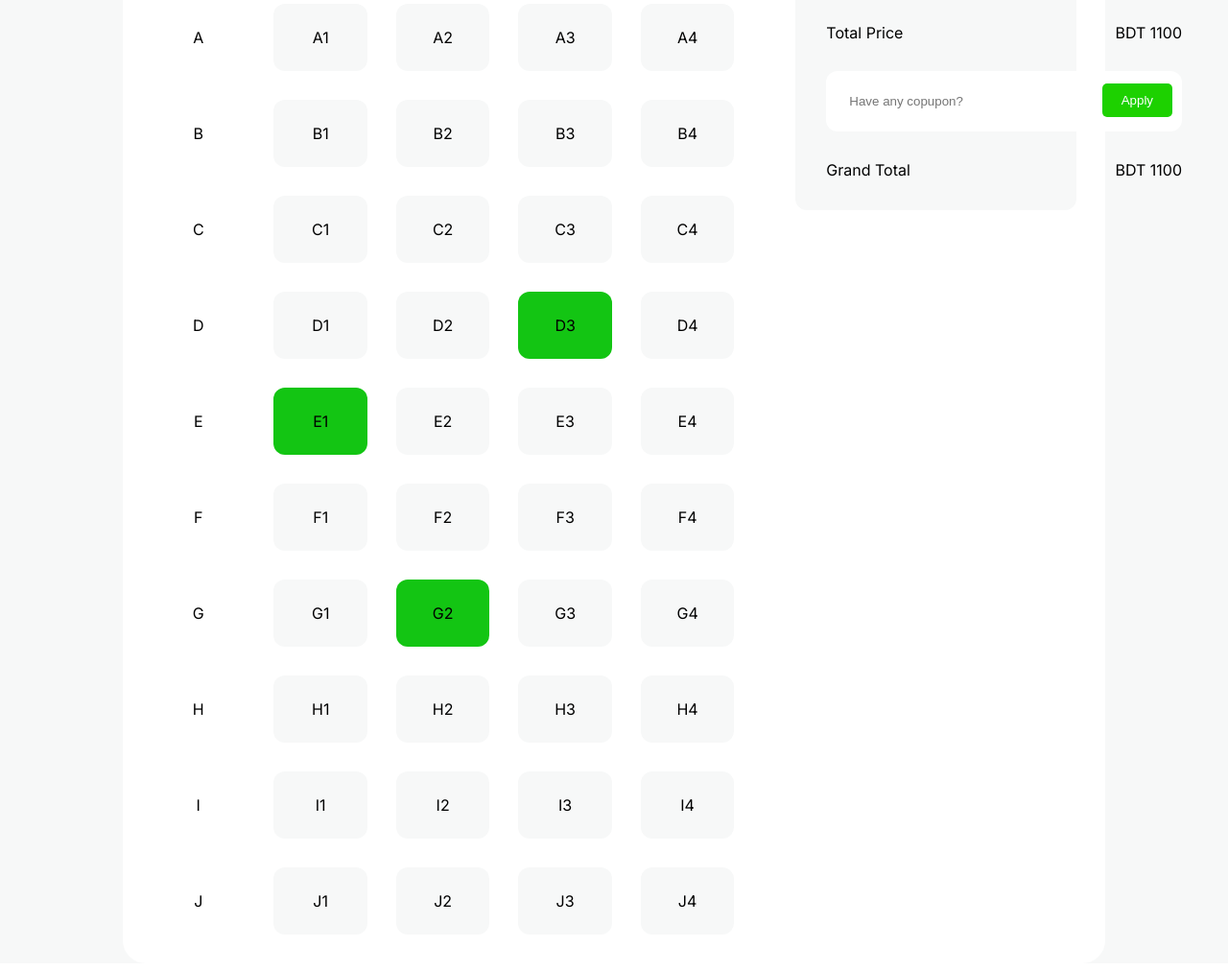
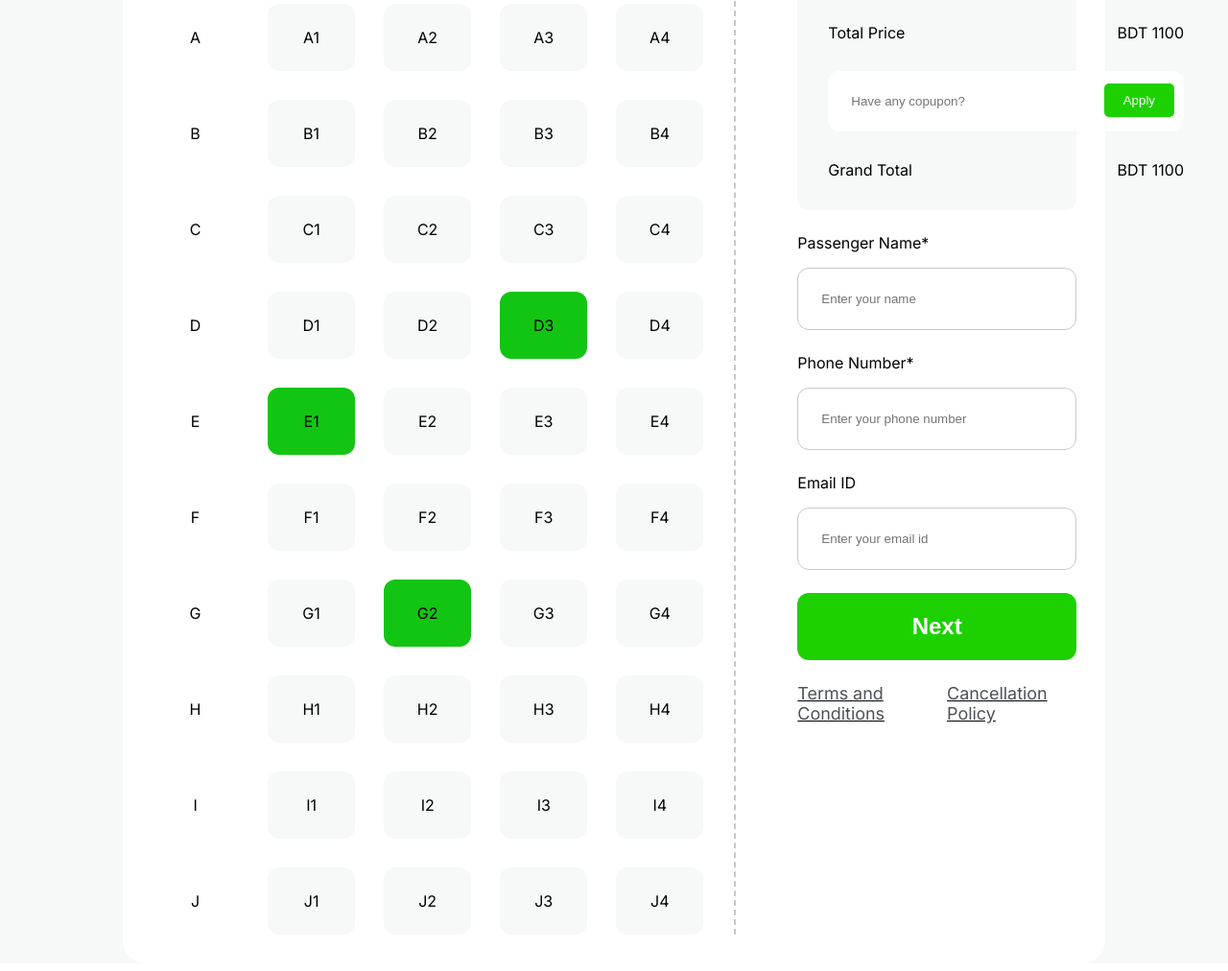
Before and after one commit to abirhasanabid/smart-ticketing, a plain HTML site: page index.html in a window 1280 px wide. Shown: the part 2741-3753 px from the top of the page at 96% size. Drawn offline with nearby package versions, Linux system fonts and the light colour scheme.

Commit message:
paribhone section done

```diff
--- a/index.html
+++ b/index.html
@@ -258,6 +258,21 @@
                             </div>
                         </div>
                     </div>
+                    <div class="right-side-second-content inter-font">
+                        <form action="">
+                            <p class="right-side-form-title">Passenger Name*</p>
+                            <input  class="right-side-input" type="text" placeholder="Enter your name" name="" id="">
+                            <p class="right-side-form-title">Phone Number*</p>
+                            <input  class="right-side-input" type="text" placeholder="Enter your phone number" name="" id="">
+                            <p class="right-side-form-title">Email ID</p>
+                            <input  class="right-side-input" type="text" placeholder="Enter your email id" name="" id="">
+                        </form>
+                        <button class="right-second-form-btn">Next</button>
+                        <div class="tearms-content display-flex">
+                            <p class="primary-p tearms">Terms and Conditions</p>
+                            <p class="primary-p tearms">Cancellation Policy</p>
+                        </div>
+                    </div>
                 </div>
             </div>
         </section>
--- a/style/style.css
+++ b/style/style.css
@@ -361,6 +361,7 @@ header {
 
 .left-side-content {
     width: 63%;
+    margin-right: 32px ;
 }
 
 .first-sit-content {
@@ -423,6 +424,7 @@ header {
 .right-side-content {
     width: 37%;
     padding-left: 64px;
+    border-left: 2px dashed rgba(128, 128, 128, 0.432);
 }
 
 .right-side-content-title {
@@ -469,7 +471,7 @@ header {
     position: relative;
 }
 
-.price-input {
+.price-input,.right-side-input {
     width: 100%;
     border: none;
     padding: 24px;
@@ -489,7 +491,31 @@ header {
     padding: 10px 20px;
     background-color: #1DD100;
 }
-
+/* .right-side-second-content{
+} */
+.right-side-form-title{
+    margin-top: 24px;
+    margin-bottom: 16px;
+}
+.right-side-input{
+border: 1px solid rgb(206, 199, 199) ;
+}
+.right-second-form-btn{
+    width: 100%;
+    margin-top: 24px;
+    padding: 21px 0;
+    border-radius: 12px;
+    border: none;
+    background-color: #1DD100;
+    color: #ffff;
+    font-size: 1.5rem;
+    font-weight: 700;
+}
+.tearms-content{
+    margin-top: 24px;
+    justify-content: space-around;
+    text-decoration: underline;
+}
 /* responsive for mobile */
 @media screen and (max-width: 576px) {
 
```
